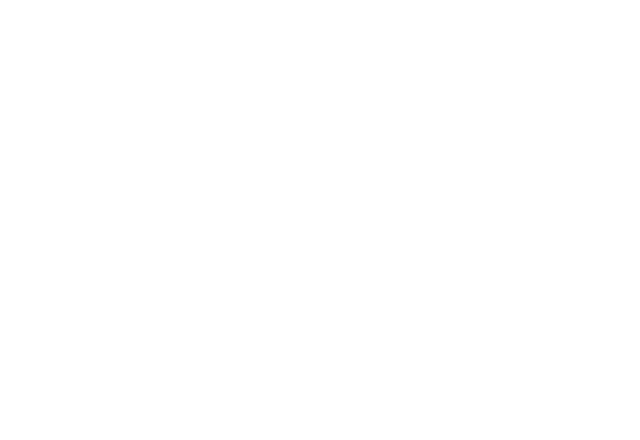
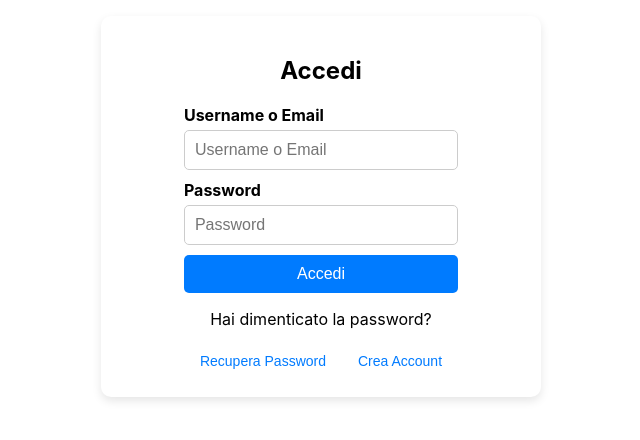
Before and after one commit to alessandrv/SitoAngelo, a React (Create React App) app in the folder my-map-app/: page /login in a window 1280 px wide. Before the commit this address had no page. Shown: the part 112-552 px from the top of the page, without its empty margins (319-959 px from the left). Built offline with nearby package versions, Linux system fonts and the light colour scheme.

Commit message:
bozza login

```diff
--- a/my-map-app/src/index.js
+++ b/my-map-app/src/index.js
@@ -3,7 +3,8 @@ import { createRoot } from 'react-dom/client';
 import './index.css';
 import App from './App';
 import { BrowserRouter, Routes, Route } from 'react-router-dom';
-import CreateHouse from './pages/createHouse.jsx';
+import CreateHouse from './pages/createHouse/createHouse.jsx';
+import Login from './pages/login/Login.jsx';
 import Footer from './components/footer/Footer.jsx';
 
 const root = createRoot(document.getElementById('root'));
@@ -12,6 +13,7 @@ root.render(
     <Routes>
       <Route path="/" element={<App />} />
       <Route path="/createHouse" element={<CreateHouse />} />
+      <Route path='/login' element={<Login />} />
     </Routes>
   </BrowserRouter>
 );
--- a/my-map-app/src/pages/createHouse.jsx
+++ b/my-map-app/src/pages/createHouse/createHouse.jsx
@@ -1,5 +1,5 @@
 import React, { useState, useEffect } from "react";
-import Stepper, { Step } from "../components/stepper/Stepper";
+import Stepper, { Step } from "../../components/stepper/Stepper";
 import {
   MapContainer,
   TileLayer,
--- /dev/null
+++ b/my-map-app/src/pages/login/Login.jsx
@@ -0,0 +1,104 @@
+import React, { useState } from "react";
+import "./login.css";
+
+function Login() {
+  const [showLogin, setShowLogin] = useState(true);
+  const [email, setEmail] = useState("");
+  const [confirmEmail, setConfirmEmail] = useState("");
+  const [password, setPassword] = useState("");
+  const [emailError, setEmailError] = useState("");
+  const [passwordStrength, setPasswordStrength] = useState("");
+
+  const validateEmails = () => {
+    if (email !== confirmEmail) {
+      setEmailError("Le email non coincidono!");
+    } else {
+      setEmailError("");
+    }
+  };
+
+  const checkPasswordStrength = (password) => {
+    if (password.length < 6) {
+      setPasswordStrength("Debole ❌");
+    } else if (password.match(/[A-Z]/) && password.match(/[0-9]/)) {
+      setPasswordStrength("Forte ✅");
+    } else {
+      setPasswordStrength("Media ⚠️");
+    }
+  };
+
+  return (
+    <div className="mainContainerLogin">
+      {showLogin ? (
+        <div className="containerLogin">
+          <div className="login">
+            <h2 className="titleLogin">Accedi</h2>
+            <form className="formLogin">
+              <label htmlFor="username">Username o Email</label>
+              <input type="text" className="userLogin" placeholder="Username o Email" />
+              <label htmlFor="password">Password</label>
+              <input type="password" className="userLogin" placeholder="Password" />
+              <button className="buttonLogin">Accedi</button>
+            </form>
+          </div>
+          <div className="containerCreateAccount">
+            <p>Hai dimenticato la password?</p>
+            <button>Recupera Password</button>
+            <button onClick={() => setShowLogin(false)}>Crea Account</button>
+          </div>
+        </div>
+      ) : (
+        <div className="containerRegister">
+          <div className="register">
+            <h2 className="titleRegister">Registrati</h2>
+            <form className="formRegister">
+              <label htmlFor="username">Username</label>
+              <input type="text" className="userLogin" placeholder="Username" />
+              <label htmlFor="email">Email</label>
+              <input
+                type="email"
+                className="userLogin"
+                placeholder="Email"
+                value={email}
+                onChange={(e) => setEmail(e.target.value)}
+              />
+              <label htmlFor="confirmEmail">Conferma Email</label>
+              <input
+                type="email"
+                className="userLogin"
+                placeholder="Conferma Email"
+                value={confirmEmail}
+                onChange={(e) => setConfirmEmail(e.target.value)}
+                onBlur={validateEmails}
+              />
+              {emailError && <p className="error">{emailError}</p>}
+              <label htmlFor="password">Password</label>
+              <input
+                type="password"
+                className="userLogin"
+                placeholder="Password"
+                value={password}
+                onChange={(e) => {
+                  setPassword(e.target.value);
+                  checkPasswordStrength(e.target.value);
+                }}
+              />
+              {password && <p className="passwordStrength">{passwordStrength}</p>}
+              <label htmlFor="repeatPassword">Ripeti Password</label>
+              <input type="password" className="userLogin" placeholder="Ripeti Password" />
+              <label htmlFor="tel">Telefono</label>
+              <input type="number" className="userLogin" placeholder="Telefono" />
+              <button className="buttonLogin">Registrati</button>
+            </form>
+          </div>
+          <div>
+            <p>Hai già un account?</p>
+            <button onClick={() => setShowLogin(true)}>Login</button>
+          </div>
+        </div>
+      )}
+    </div>
+  );
+}
+
+export default Login;
--- /dev/null
+++ b/my-map-app/src/pages/login/login.css
@@ -0,0 +1,114 @@
+
+.mainContainerLogin {
+  width: 400px;
+  padding: 20px;
+  background: white;
+  box-shadow: 0px 4px 10px rgba(0, 0, 0, 0.1);
+  border-radius: 10px;
+  text-align: center;
+  position: relative;
+  overflow: hidden;
+  display: flex;
+  align-items: center;
+  justify-content: center;
+  margin: auto;
+  margin-top: 10%;
+}
+
+.containerLogin, .containerRegister {
+  animation: fadeIn 0.5s ease-in-out;
+}
+
+@keyframes fadeIn {
+  from {
+    opacity: 0;
+    transform: translateY(-10px);
+  }
+  to {
+    opacity: 1;
+    transform: translateY(0);
+  }
+}
+
+form {
+  display: flex;
+  flex-direction: column;
+  align-items: center;
+}
+
+label {
+  align-self: flex-start;
+  margin-bottom: 5px;
+  font-weight: bold;
+}
+
+.userLogin {
+  width: 100%;
+  padding: 10px;
+  margin-bottom: 10px;
+  border: 1px solid #ccc;
+  border-radius: 5px;
+  font-size: 16px;
+}
+
+.buttonLogin {
+  width: 100%;
+  padding: 10px;
+  background-color: #007bff;
+  color: white;
+  border: none;
+  border-radius: 5px;
+  cursor: pointer;
+  font-size: 16px;
+  transition: background 0.3s ease-in-out;
+}
+
+.buttonLogin:hover {
+  background-color: #0056b3;
+}
+
+.containerCreateAccount, .containerRegister div {
+  margin-top: 15px;
+}
+
+.containerCreateAccount button, .containerRegister button {
+  background-color: transparent;
+  color: #007bff;
+  border: none;
+  cursor: pointer;
+  font-size: 14px;
+  transition: color 0.3s ease-in-out;
+}
+
+.containerCreateAccount button:hover, .containerRegister button:hover {
+  color: #0056b3;
+}
+
+.containerLogin {
+  animation: slideInLeft 0.5s ease-in-out;
+}
+.containerRegister {
+  animation: slideInRight 0.5s ease-in-out;
+}
+
+@keyframes slideInLeft {
+  from {
+    opacity: 0;
+    transform: translateX(-20px);
+  }
+  to {
+    opacity: 1;
+    transform: translateX(0);
+  }
+}
+
+@keyframes slideInRight {
+  from {
+    opacity: 0;
+    transform: translateX(20px);
+  }
+  to {
+    opacity: 1;
+    transform: translateX(0);
+  }
+}
```
Also changed, not shown: my-map-app/src/pages/createHouse/createHouses.css (renamed from my-map-app/src/pages/createHouses.css).
